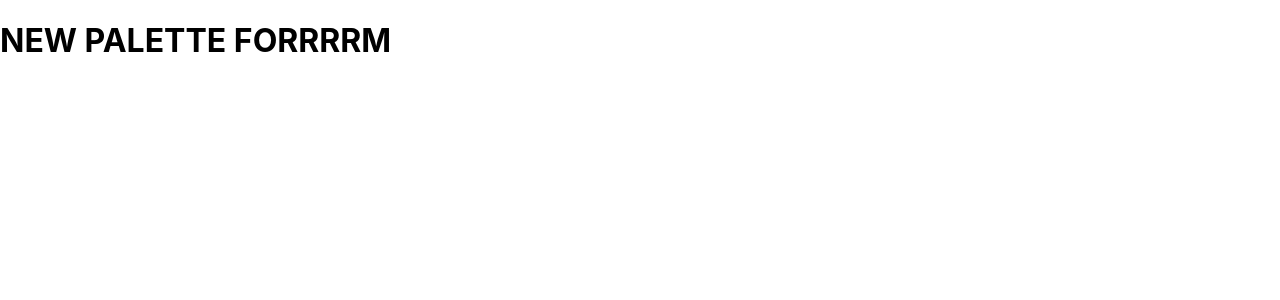
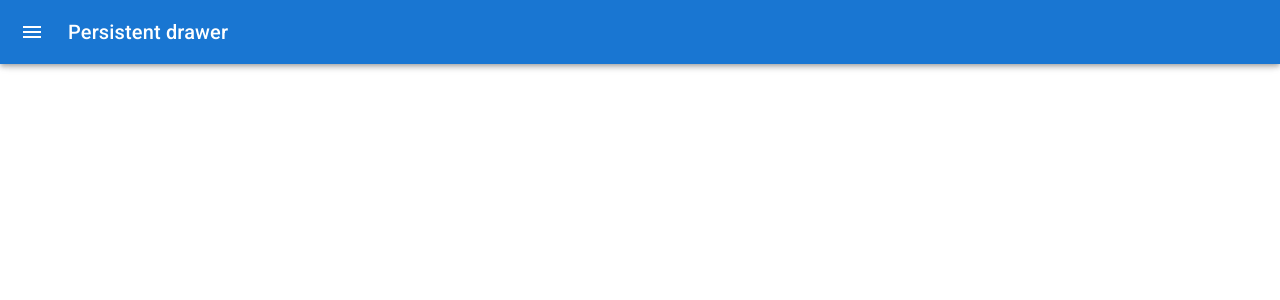
Before and after one commit to andyjsoloman/color-palette-project, a React (Create React App) app: page /palette/new in a window 1280 px wide. Shown: the top 300 px of the page. Built offline with nearby package versions, Linux system fonts and the light colour scheme.

Commit message:
Add MUI Drawer to NewPalette Form

```diff
--- a/src/NewPaletteForm.js
+++ b/src/NewPaletteForm.js
@@ -1,9 +1,119 @@
-import React from 'react';
+import * as React from 'react';
+import { styled, useTheme } from '@mui/material/styles';
+import Box from '@mui/material/Box';
+import Drawer from '@mui/material/Drawer';
+import CssBaseline from '@mui/material/CssBaseline';
+import MuiAppBar from '@mui/material/AppBar';
+import Toolbar from '@mui/material/Toolbar';
+import Typography from '@mui/material/Typography';
+import Divider from '@mui/material/Divider';
+import IconButton from '@mui/material/IconButton';
+import MenuIcon from '@mui/icons-material/Menu';
+import ChevronLeftIcon from '@mui/icons-material/ChevronLeft';
 
-function NewPaletteForm() {
-    return <div>
-        <h1>NEW PALETTE FORRRRM</h1>
-    </div>;
+
+const drawerWidth = 240;
+
+const Main = styled('main', { shouldForwardProp: (prop) => prop !== 'open' })(
+    ({ theme, open }) => ({
+        flexGrow: 1,
+        padding: theme.spacing(3),
+        transition: theme.transitions.create('margin', {
+            easing: theme.transitions.easing.sharp,
+            duration: theme.transitions.duration.leavingScreen,
+        }),
+        marginLeft: `-${drawerWidth}px`,
+        ...(open && {
+            transition: theme.transitions.create('margin', {
+                easing: theme.transitions.easing.easeOut,
+                duration: theme.transitions.duration.enteringScreen,
+            }),
+            marginLeft: 0,
+        }),
+    }),
+);
+
+const AppBar = styled(MuiAppBar, {
+    shouldForwardProp: (prop) => prop !== 'open',
+})(({ theme, open }) => ({
+    transition: theme.transitions.create(['margin', 'width'], {
+        easing: theme.transitions.easing.sharp,
+        duration: theme.transitions.duration.leavingScreen,
+    }),
+    ...(open && {
+        width: `calc(100% - ${drawerWidth}px)`,
+        marginLeft: `${drawerWidth}px`,
+        transition: theme.transitions.create(['margin', 'width'], {
+            easing: theme.transitions.easing.easeOut,
+            duration: theme.transitions.duration.enteringScreen,
+        }),
+    }),
+}));
+
+const DrawerHeader = styled('div')(({ theme }) => ({
+    display: 'flex',
+    alignItems: 'center',
+    padding: theme.spacing(0, 1),
+    // necessary for content to be below app bar
+    ...theme.mixins.toolbar,
+    justifyContent: 'flex-end',
+}));
+
+export default function NewPaletteForm() {
+    const [open, setOpen] = React.useState(false);
+
+    const handleDrawerOpen = () => {
+        setOpen(true);
+    };
+
+    const handleDrawerClose = () => {
+        setOpen(false);
+    };
+
+    return (
+        <Box sx={{ display: 'flex' }}>
+            <CssBaseline />
+            <AppBar position="fixed" open={open}>
+                <Toolbar>
+                    <IconButton
+                        color="inherit"
+                        aria-label="open drawer"
+                        onClick={handleDrawerOpen}
+                        edge="start"
+                        sx={{ mr: 2, ...(open && { display: 'none' }) }}
+                    >
+                        <MenuIcon />
+                    </IconButton>
+                    <Typography variant="h6" noWrap component="div">
+                        Persistent drawer
+                    </Typography>
+                </Toolbar>
+            </AppBar>
+            <Drawer
+                sx={{
+                    width: drawerWidth,
+                    flexShrink: 0,
+                    '& .MuiDrawer-paper': {
+                        width: drawerWidth,
+                        boxSizing: 'border-box',
+                    },
+                }}
+                variant="persistent"
+                anchor="left"
+                open={open}
+            >
+                <DrawerHeader>
+                    <IconButton onClick={handleDrawerClose}>
+                        <ChevronLeftIcon />
+                    </IconButton>
+                </DrawerHeader>
+                <Divider />
+
+            </Drawer>
+            <Main open={open}>
+                <DrawerHeader />
+
+            </Main>
+        </Box>
+    );
 }
-
-export default NewPaletteForm;
```
